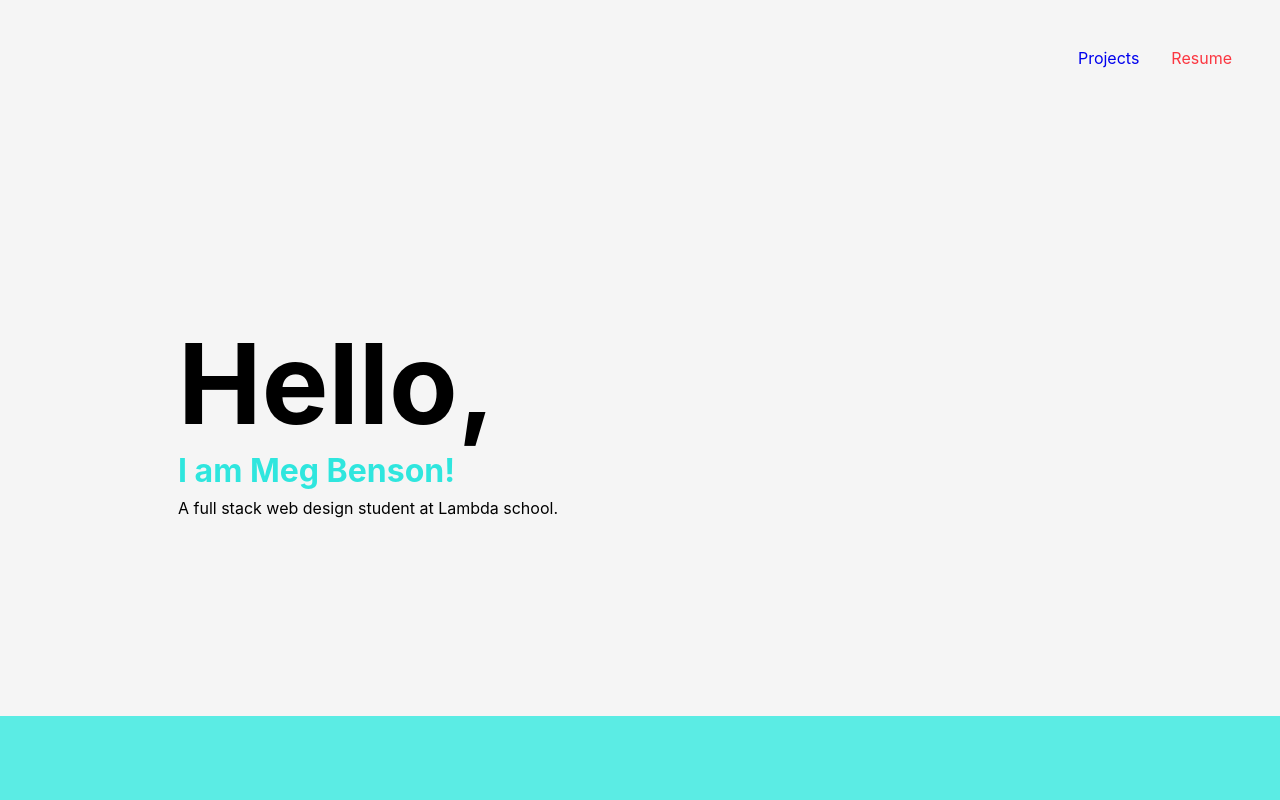
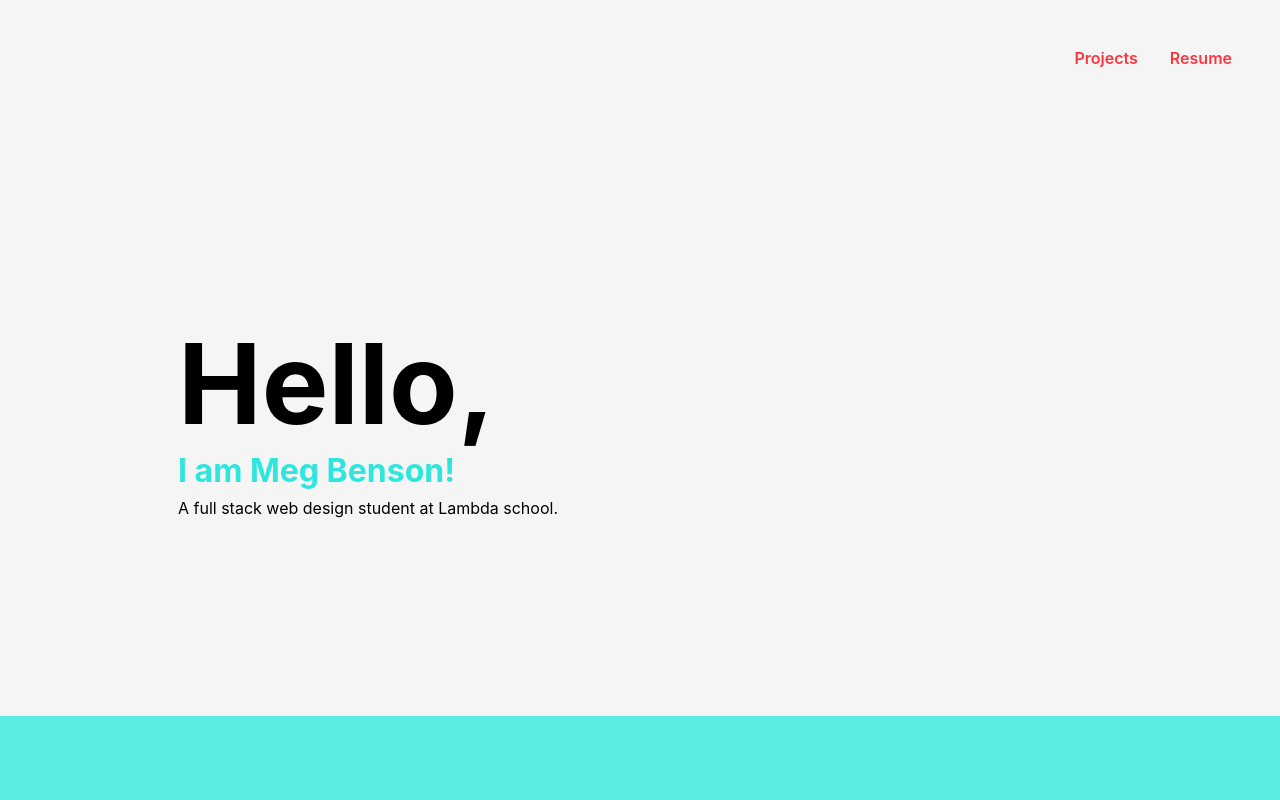
Before and after one commit to mbenson3434/portfolio-site, a React (Create React App) app: page / in a window 1280 px wide. Shown: the top 800 px of the page. Built offline with nearby package versions, Linux system fonts and the light colour scheme.

Commit message:
one more time

```diff
--- a/src/App.css
+++ b/src/App.css
@@ -12,6 +12,8 @@ header {
 header a {
   text-decoration: none;
   margin: 1rem;
+  color: #FB3640;
+  font-weight: 600;
 }
 /* ---- Section 2: Hero's Greeting ---- */
 .whole-section2 {
```
